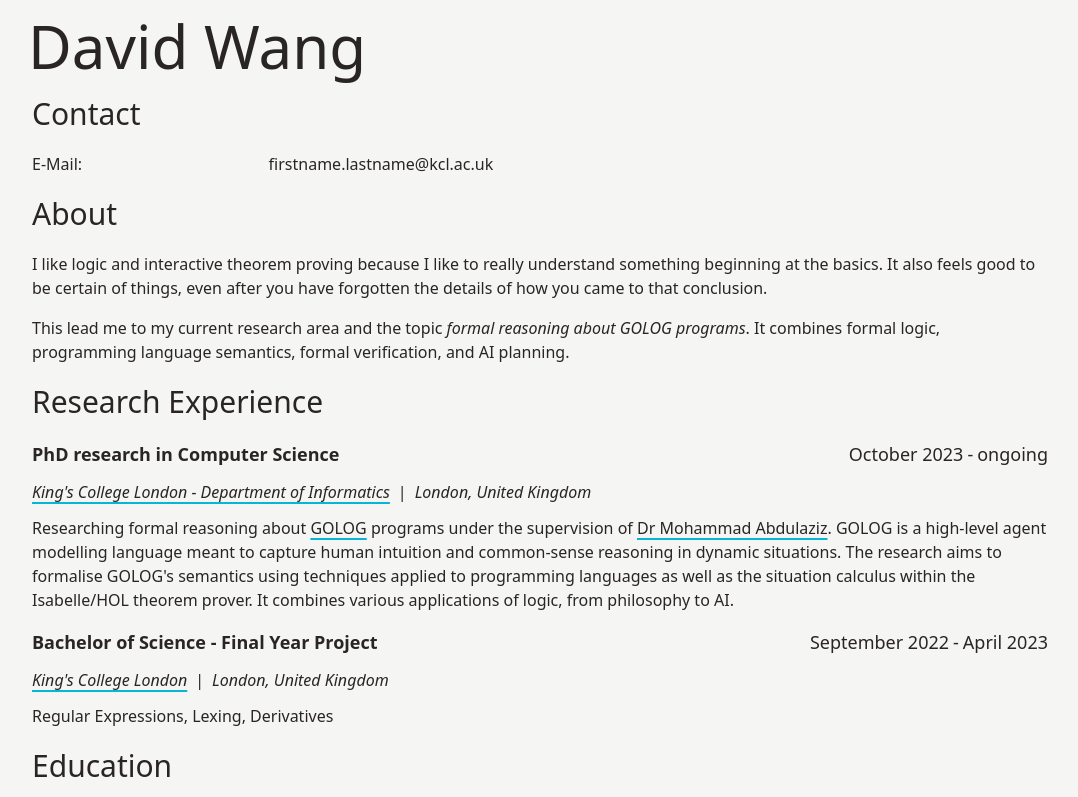
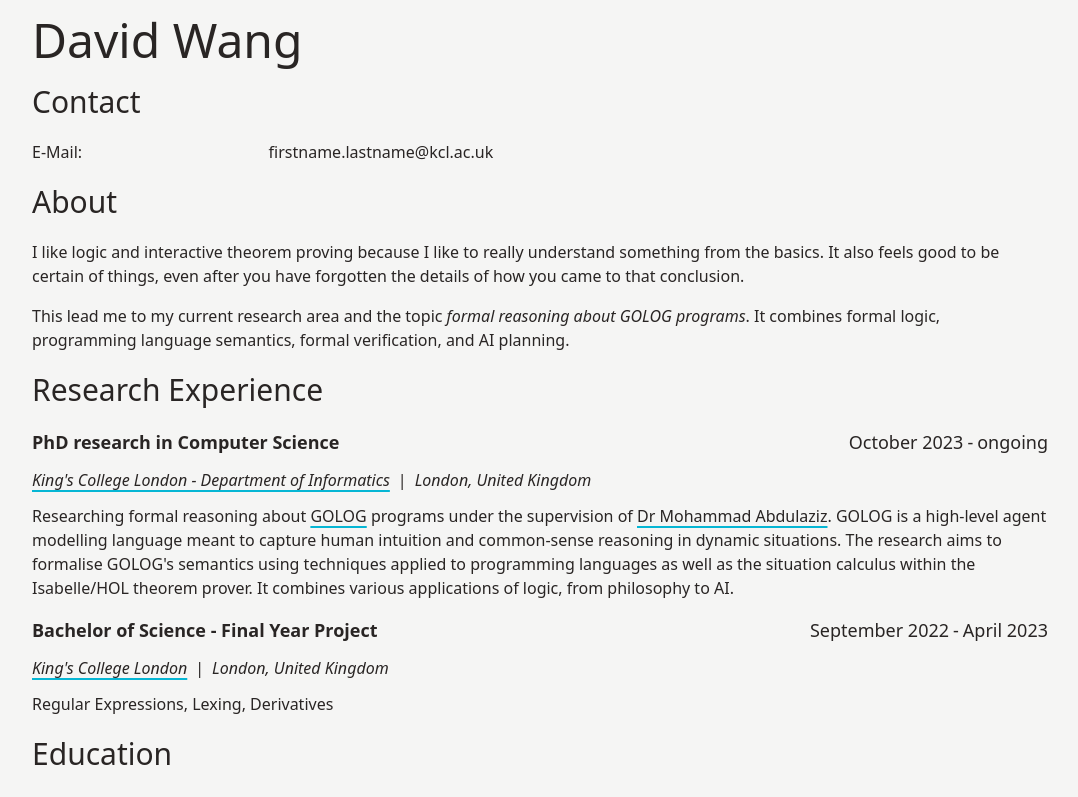
Before and after one commit to david-wang-0/david-wang, a SvelteKit app: page / in a window 1280 px wide. Shown: the top 797 px of the page, without its empty margins (100-1178 px from the left). Built offline with nearby package versions, Linux system fonts and the light colour scheme.

Commit message:
Update page

```diff
--- a/src/routes/+page.svelte
+++ b/src/routes/+page.svelte
@@ -11,7 +11,7 @@
 </svelte:head>
 
 <div class="m-auto max-w-screen-lg p-auto">
-    <h1 class="text-6xl my-4 p-0">David Wang</h1>
+    <h1 class="text-4xl sm:text-5xl mx-1 my-4 p-0">David Wang</h1>
 
     <Section name="Contact">
         <KeyValueList>
@@ -19,7 +19,7 @@
         </KeyValueList>
     </Section>
     <Section name="About">
-        <p class="text">I like logic and interactive theorem proving because I like to really understand something beginning at the basics. It also feels good to be certain of things, even after you have forgotten the details of how you came to that conclusion.</p>
+        <p class="text">I like logic and interactive theorem proving because I like to really understand something from the basics. It also feels good to be certain of things, even after you have forgotten the details of how you came to that conclusion.</p>
         <p class="text">This lead me to my current research area and the topic <em class="italic">formal reasoning about GOLOG programs</em>. It combines formal logic, programming language semantics, formal verification, and AI planning.</p>
     </Section>
     <Section name="Research Experience">
```
